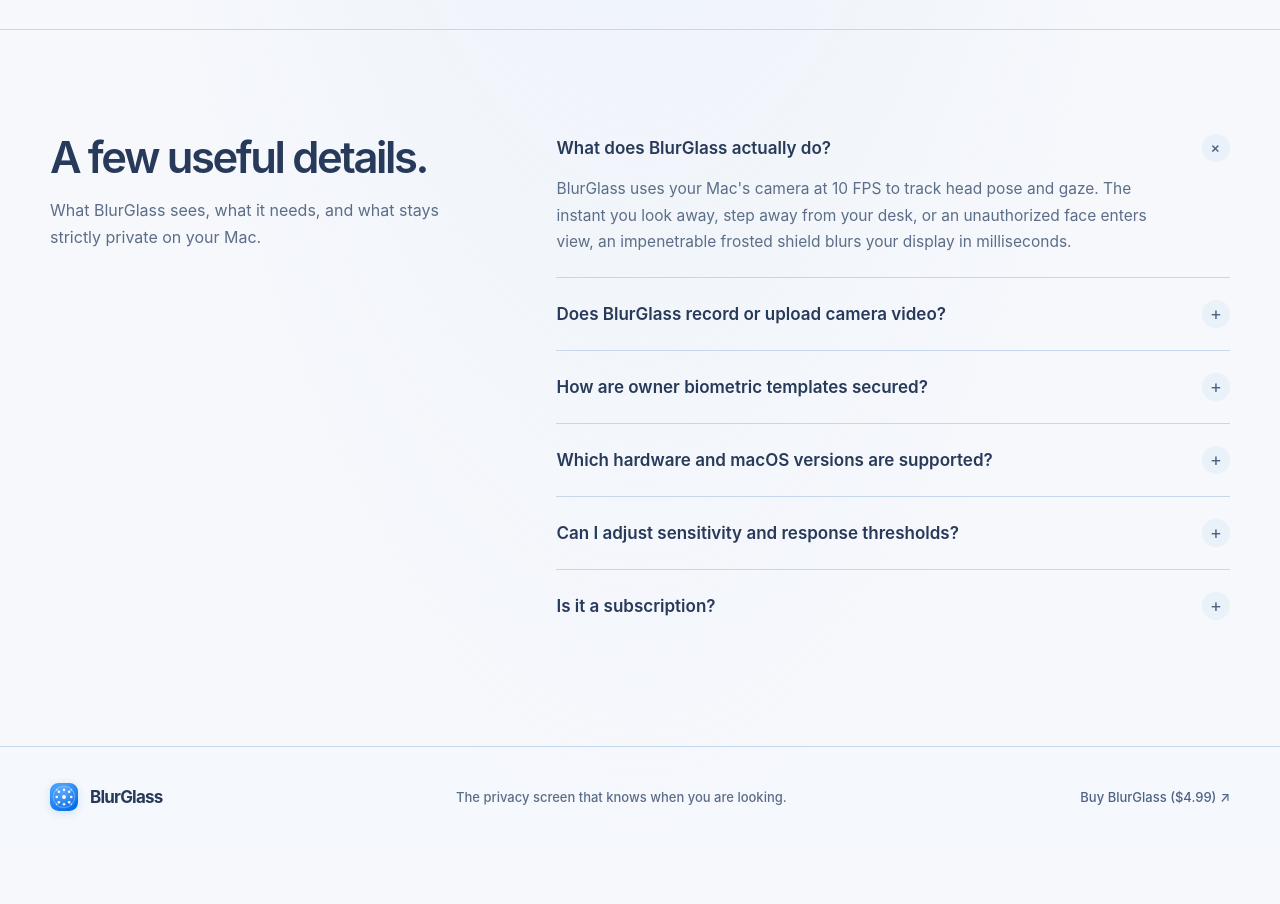
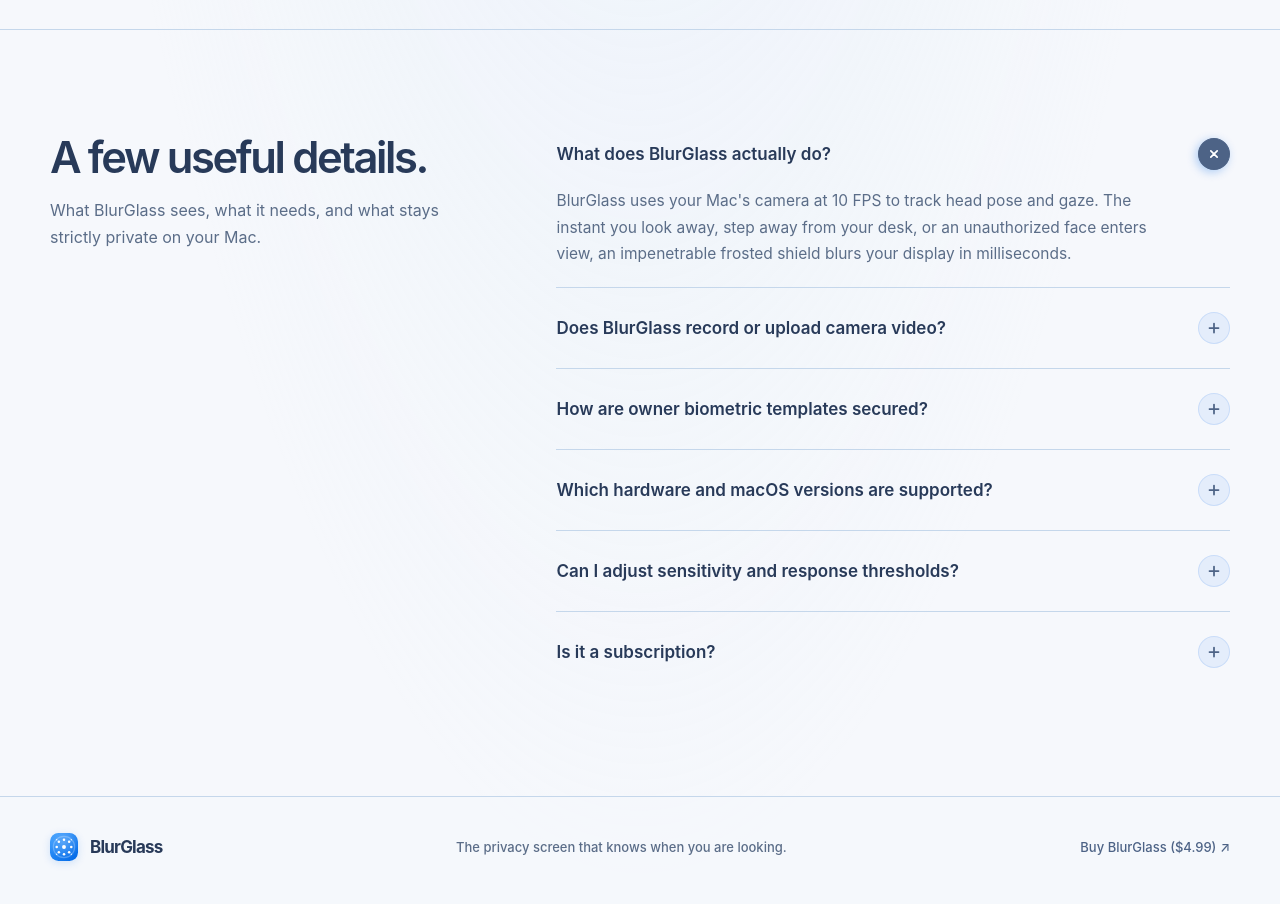
Before and after one commit to KumarUtkarshh/blur-glass-next, a Next.js app: page / in a window 1280 px wide. Shown: the part 1500-2404 px from the top of the page. Before the commit the page ends 2355 px from the top, so only its background shows below. Built offline with nearby package versions, Linux system fonts and the light colour scheme.

Commit message:
refactor: improve FAQ accessibility and add smooth accordion animation

```diff
--- a/app/globals.css
+++ b/app/globals.css
@@ -606,8 +606,8 @@
 
 .faq-item {
   border-bottom: 1px solid var(--line);
-  padding: 22px 0;
-  transition: all 0.2s ease;
+  padding-block: 20px;
+  transition: border-color 0.2s ease;
 }
 
 .faq-item:first-child {
@@ -619,39 +619,105 @@
 }
 
 .faq-summary {
+  width: 100%;
   display: flex;
   align-items: center;
   justify-content: space-between;
   gap: 20px;
+  background: none;
+  border: none;
+  padding: 4px 0;
+  font-family: inherit;
   font-size: 17px;
   font-weight: 600;
   line-height: 1.45;
+  text-align: left;
   color: var(--ink);
   cursor: pointer;
   user-select: none;
+  transition: color 0.2s ease;
+}
+
+.faq-summary:hover {
+  color: var(--accent);
+}
+
+.faq-summary:focus-visible {
+  outline: 2px solid var(--accent);
+  outline-offset: 4px;
+  border-radius: 6px;
 }
 
 .faq-icon-toggle {
-  width: 28px;
-  height: 28px;
+  width: 32px;
+  height: 32px;
   border-radius: 50%;
-  background: var(--glass-tint);
+  background: rgba(0, 103, 230, 0.07);
+  border: 1px solid rgba(0, 103, 230, 0.12);
+  display: flex;
+  align-items: center;
+  justify-content: center;
+  color: var(--accent);
+  flex-shrink: 0;
+  transition:
+    transform 0.35s cubic-bezier(0.16, 1, 0.3, 1),
+    background-color 0.25s ease,
+    border-color 0.25s ease,
+    color 0.25s ease,
+    box-shadow 0.25s ease;
+}
+
+.faq-summary:hover .faq-icon-toggle {
+  background: rgba(0, 103, 230, 0.13);
+  border-color: rgba(0, 103, 230, 0.22);
+  box-shadow: 0 2px 8px rgba(0, 103, 230, 0.12);
+}
+
+.faq-icon-toggle.open {
+  transform: rotate(45deg);
+  background: var(--accent);
+  color: #ffffff;
+  border-color: var(--accent);
+  box-shadow: 0 3px 10px rgba(0, 103, 230, 0.3);
+}
+
+.faq-plus-svg {
+  width: 14px;
+  height: 14px;
+  display: block;
+}
+
+.faq-answer-wrapper {
   display: grid;
-  place-items: center;
-  font-size: 18px;
-  font-weight: 400;
-  color: var(--accent);
-  transition:
-    transform 0.25s ease,
-    background 0.2s ease;
+  grid-template-rows: 0fr;
+  transition: grid-template-rows 0.35s cubic-bezier(0.16, 1, 0.3, 1);
+}
+
+.faq-answer-wrapper.open {
+  grid-template-rows: 1fr;
+}
+
+.faq-answer-inner {
+  overflow: hidden;
 }
 
 .faq-answer {
   max-width: 620px;
-  margin-top: 14px;
+  padding-top: 14px;
+  margin: 0;
   font-size: 15.5px;
   line-height: 1.7;
   color: var(--muted);
+  opacity: 0;
+  transform: translateY(-6px);
+  transition:
+    opacity 0.25s ease 0.05s,
+    transform 0.35s cubic-bezier(0.16, 1, 0.3, 1) 0.05s;
+}
+
+.faq-answer-wrapper.open .faq-answer {
+  opacity: 1;
+  transform: translateY(0);
 }
 
 /* Footer */
--- a/components/FAQ.tsx
+++ b/components/FAQ.tsx
@@ -59,32 +59,54 @@
             return (
               <div
                 key={idx}
-                className="faq-item"
+                className={`faq-item ${isOpen ? "open" : ""}`}
                 style={{
                   borderBottom:
                     idx === faqs.length - 1 ? "none" : "1px solid var(--line)",
                 }}
               >
-                <div
+                <button
+                  type="button"
                   className="faq-summary"
                   onClick={() => toggle(idx)}
-                  role="button"
-                  tabIndex={0}
-                  onKeyDown={(e) => {
-                    if (e.key === "Enter" || e.key === " ") {
-                      toggle(idx);
-                    }
-                  }}
+                  aria-expanded={isOpen}
+                  aria-controls={`faq-answer-${idx}`}
+                  id={`faq-question-${idx}`}
                 >
                   <span>{faq.q}</span>
                   <div
-                    className="faq-icon-toggle"
-                    style={{ transform: isOpen ? "rotate(45deg)" : "none" }}
+                    className={`faq-icon-toggle ${isOpen ? "open" : ""}`}
+                    aria-hidden="true"
                   >
-                    +
+                    <svg
+                      width="14"
+                      height="14"
+                      viewBox="0 0 14 14"
+                      fill="none"
+                      xmlns="http://www.w3.org/2000/svg"
+                      className="faq-plus-svg"
+                    >
+                      <path
+                        d="M7 2.5V11.5M2.5 7H11.5"
+                        stroke="currentColor"
+                        strokeWidth="1.75"
+                        strokeLinecap="round"
+                        strokeLinejoin="round"
+                      />
+                    </svg>
+                  </div>
+                </button>
+
+                <div
+                  id={`faq-answer-${idx}`}
+                  role="region"
+                  aria-labelledby={`faq-question-${idx}`}
+                  className={`faq-answer-wrapper ${isOpen ? "open" : ""}`}
+                >
+                  <div className="faq-answer-inner">
+                    <p className="faq-answer">{faq.a}</p>
                   </div>
                 </div>
-                {isOpen && <p className="faq-answer">{faq.a}</p>}
               </div>
             );
           })}
```
